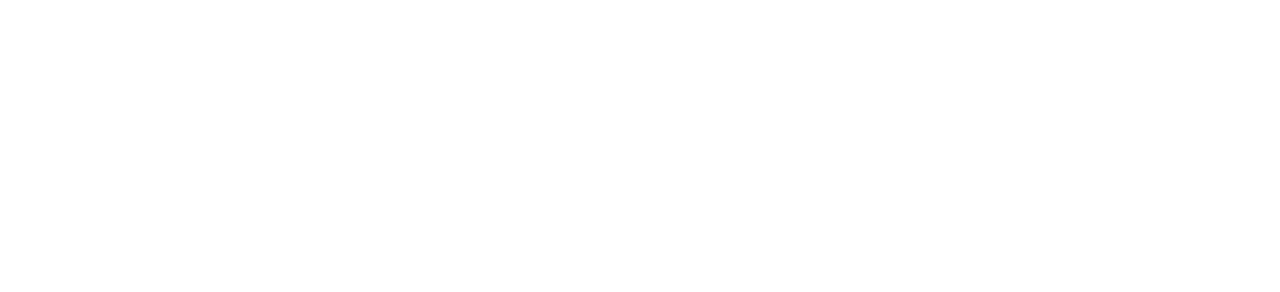
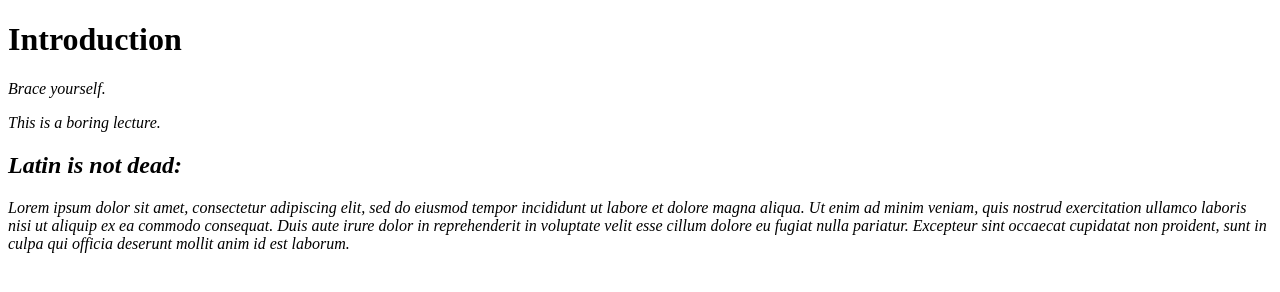
Before and after one commit to Amber-DiNenna/boring-lecture, a plain HTML site: page boring-lecture.html in a window 1280 px wide. Drawn offline with Linux system fonts and the light colour scheme.

Commit message:
Add h1 and h2 elements with lorem ipsum.

```diff
--- a/boring-lecture.html
+++ b/boring-lecture.html
@@ -5,6 +5,11 @@
   <title>Boring Lecture</title>
 </head>
 <body>
+  <h1>Introduction</h1>
+  <p><em>Brace yourself.<em><p>
+  <p>This is a boring lecture.</p>
+  <h2>Latin is not dead:</h2>
+  <p>Lorem ipsum dolor sit amet, consectetur adipiscing elit, sed do eiusmod tempor incididunt ut labore et dolore magna aliqua. Ut enim ad minim veniam, quis nostrud exercitation ullamco laboris nisi ut aliquip ex ea commodo consequat. Duis aute irure dolor in reprehenderit in voluptate velit esse cillum dolore eu fugiat nulla pariatur. Excepteur sint occaecat cupidatat non proident, sunt in culpa qui officia deserunt mollit anim id est laborum.</p>
 
 </body>
 </html>
```
